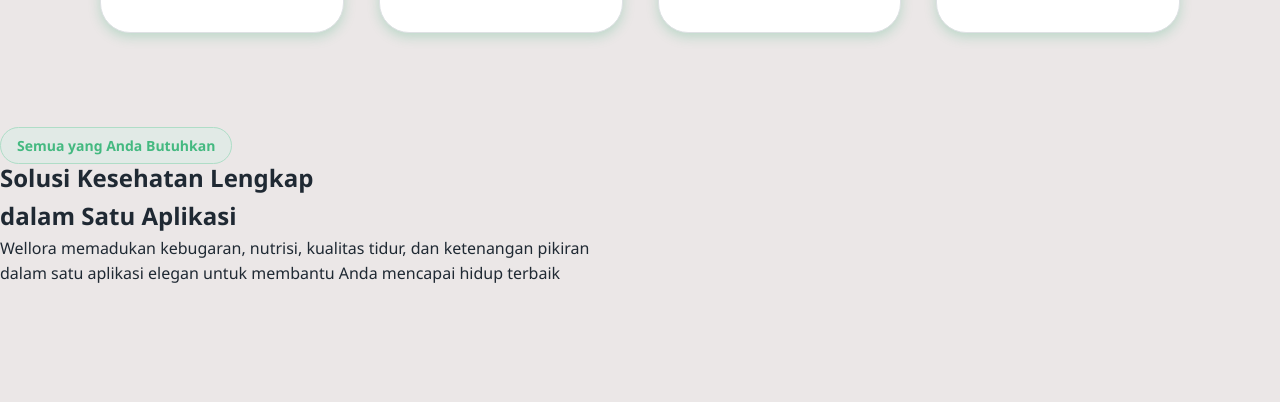
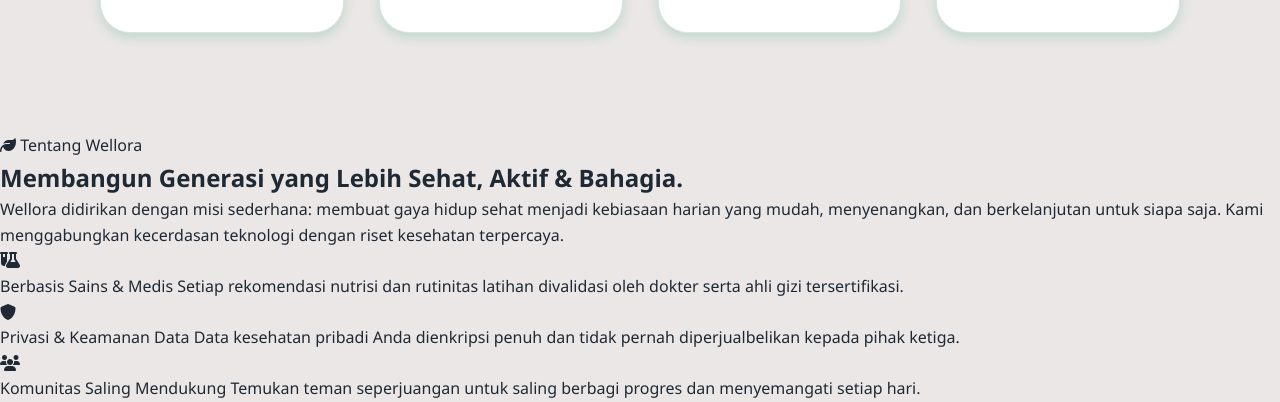
Before and after one commit to Gimboraflesia/wellora, a plain HTML site: page index.html in a window 1280 px wide. Shown: the part 1173-1575 px from the top of the page. Before the commit the page ends 1460 px from the top, so only its background shows below. Drawn offline with Linux system fonts and the light colour scheme.

Commit message:
Penambahan About

```diff
--- a/index.html
+++ b/index.html
@@ -113,7 +113,7 @@
         </p>
       </div>
     </section>
-    <section class="fitur2">
+    <!-- <section class="fitur2">
       <div class="fitur-info">
         <span class="badge-hero">Semua yang Anda Butuhkan</span>
       </div>
@@ -121,15 +121,60 @@
         Solusi Kesehatan Lengkap <br />dalam Satu Aplikasi
       </h1>
       <p class="fitur-description">
-        Wellora memadukan kebugaran, nutrisi, kualitas tidur, dan ketenangan pikiran <br>
+        Wellora memadukan kebugaran, nutrisi, kualitas tidur, dan ketenangan
+        pikiran <br />
         dalam satu aplikasi elegan untuk membantu Anda mencapai hidup terbaik
       </p>
-    </section>
+    </section> -->
 
     <!-- Tentang kami -->
-     <section class="tentang">
+    <section class="about">
+      <div class="abour-kiri">
+        <span class="about-badge">
+          <i class="fa-solid fa-leaf"></i> Tentang Wellora
+        </span>
 
-     </section>
-
+        <h2 class="about-title">
+          Membangun Generasi yang Lebih Sehat, Aktif & Bahagia.
+        </h2>
+        <p class="about-desc">
+          Wellora didirikan dengan misi sederhana: membuat gaya hidup sehat
+          menjadi kebiasaan harian yang mudah, menyenangkan, dan berkelanjutan
+          untuk siapa saja. Kami menggabungkan kecerdasan teknologi dengan riset
+          kesehatan terpercaya.
+        </p>
+        <div class="about-values">
+          <!-- value 1 -->
+          <div class="value-item">
+            <div class="value-icon">
+              <i class="fa-solid fa-flask-vial"></i>
+            </div>
+            <div class="value-text">
+              Berbasis Sains & Medis Setiap rekomendasi nutrisi dan rutinitas
+              latihan divalidasi oleh dokter serta ahli gizi tersertifikasi.
+            </div>
+          </div>
+          <div class="value-item">
+            <div class="value-icon">
+              <i class="fa-solid fa-shield"></i>
+            </div>
+            <div class="value-text">
+              Privasi & Keamanan Data Data kesehatan pribadi Anda dienkripsi
+              penuh dan tidak pernah diperjualbelikan kepada pihak ketiga.
+            </div>
+          </div>
+          <div class="value-item">
+            <div class="value-icon">
+              <i class="fa-solid fa-users"></i>
+            </div>
+            <div class="value-text">
+              Komunitas Saling Mendukung Temukan teman seperjuangan untuk saling
+              berbagi progres dan menyemangati setiap hari.
+            </div>
+          </div>
+        </div>
+      </div>
+      <div class="about-kanan"></div>
+    </section>
   </body>
 </html>
```
